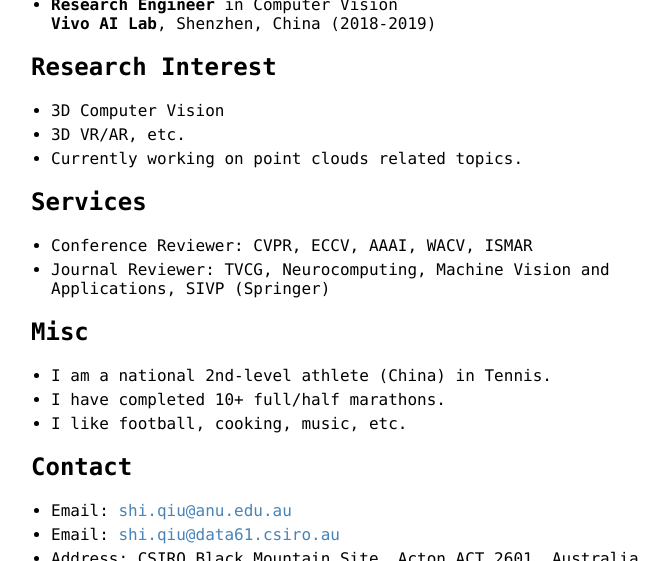
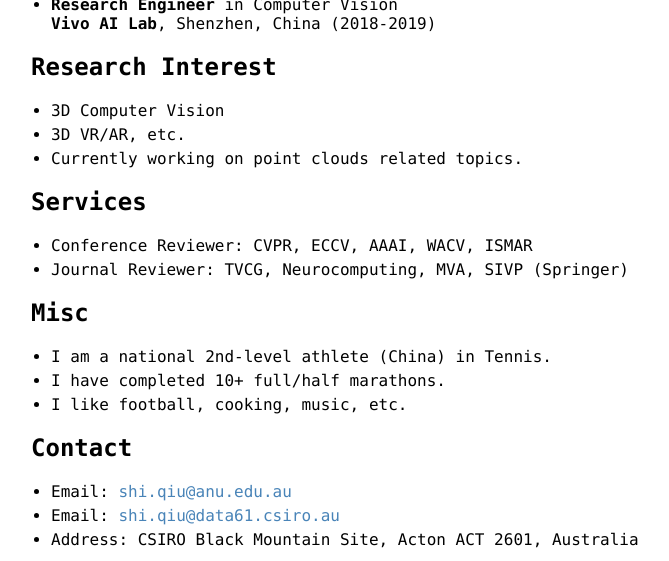
Before and after one commit to ShiQiu0419/ShiQiu0419.github.io, a Jekyll site: the page built from index.md, in a window 1280 px wide and 900 px high, scrolled down 1329 px, cut to the strip 0-561 px from the top of the window. Shown: the whole strip, without its empty margins (259-928 px from the left). Built offline with Jekyll 4.4.1, drawn with Linux system fonts in a browser that asks for light colours; our own code applies the rules of GitHub Pages for plain Markdown files.

Commit message:
Update index.md

```diff
--- a/index.md
+++ b/index.md
@@ -61,7 +61,7 @@ ENGN4528 Computer Vision
 
 ## Services
 * Conference Reviewer: CVPR, ECCV, AAAI, WACV, ISMAR
-* Journal Reviewer: TVCG, Neurocomputing, Machine Vision and Applications, SIVP (Springer)
+* Journal Reviewer: TVCG, Neurocomputing, MVA, SIVP (Springer)
 
 ## Misc
 * I am a national 2nd-level athlete (China) in Tennis.
```
